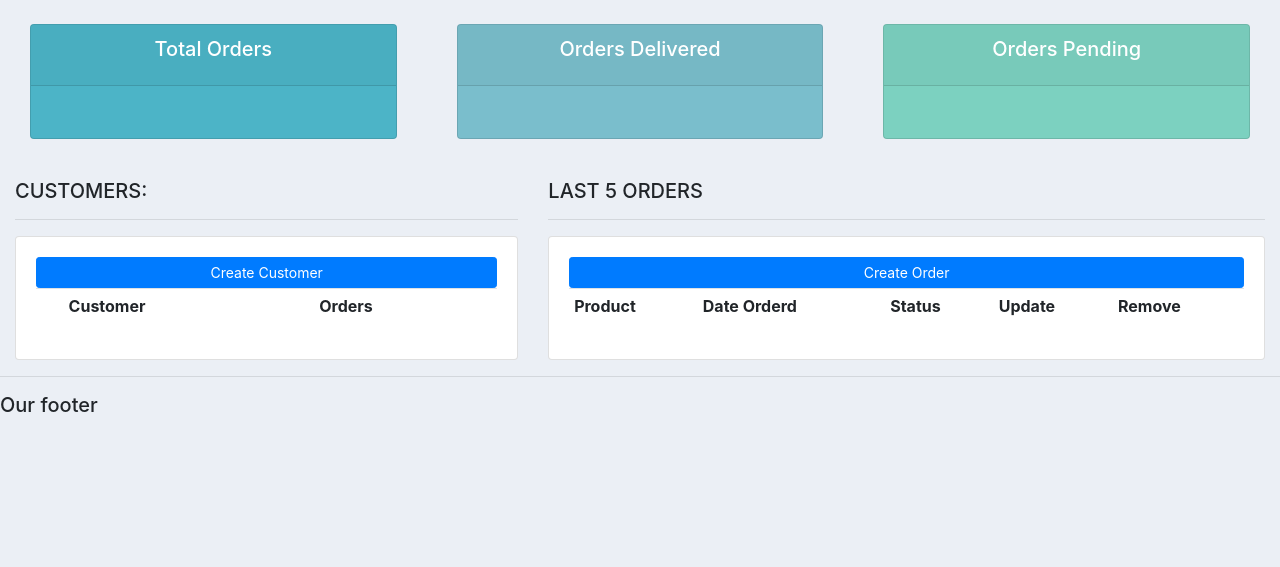
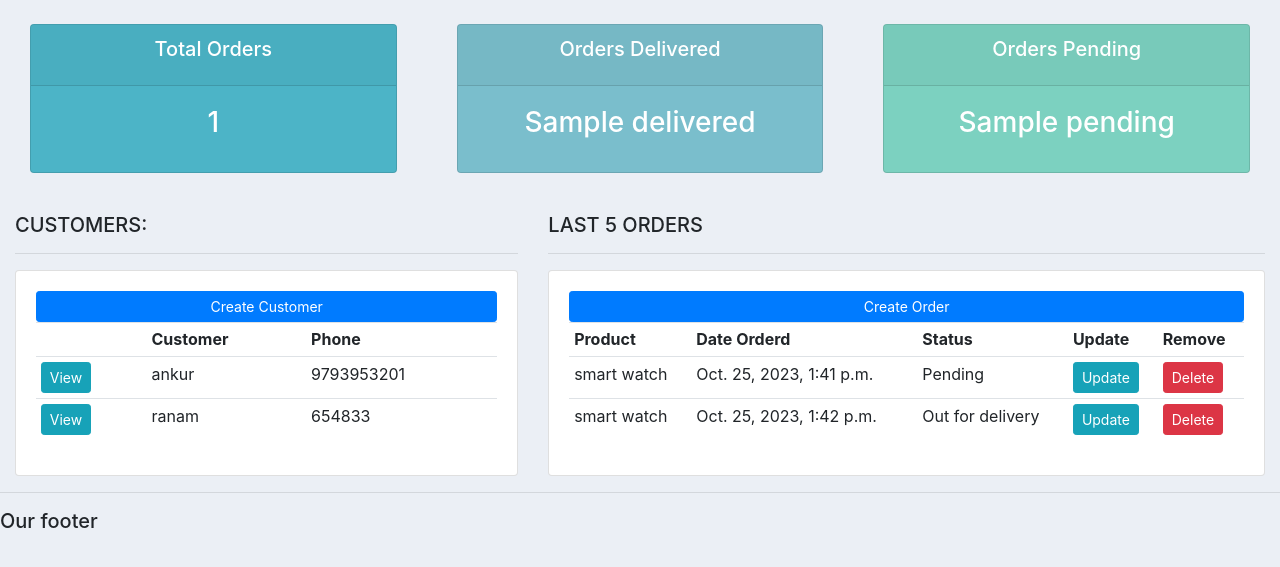
Before and after one commit to AnkurKumarShukla/crm, a Django app: template accounts/templates/accounts/dashboard.html in a window 1280 px wide. Shown: the part 56-623 px from the top of the page. Run offline with Django 4.2, Linux system fonts and the light colour scheme; data comes from the database, SQL or seed files in the repository; both versions use the stored data as it was after the commit; the template is opened without the code that fills it: values that come from a table or form of the project are taken from there, most other values are stand-ins (such as "Sample title", 1, 10 or a date in 2020); lists and menus that the app fills with data are empty; parts of the project's set-up code (start-up, migrations or seed data) failed here and were passed over; some libraries are stand-ins or nearby versions.

Commit message:
url routing & partial crud added

```diff
--- a/accounts/models.py
+++ b/accounts/models.py
@@ -1,3 +1,44 @@
 from django.db import models
 
 # Create your models here.
+class Customer(models.Model):
+    name = models.CharField(max_length=200,null=True)
+    phone = models.CharField(max_length=200,null=True)
+    email = models.CharField(max_length=200,null=True)
+    date_created= models.DateTimeField(auto_now_add=True, null=True)
+
+
+    def __str__(self):
+        return self.name
+
+class Product(models.Model):
+    CATEGORY=(('Indoor','Indoor'),('Out door','Out door'))
+    name=models.CharField(max_length=200,null=True)
+    price=models.FloatField(null=True)
+    category=models.CharField(max_length=200,null=True,choices=CATEGORY)
+    description=models.CharField(max_length=200,null=True,blank=True)
+    date_created= models.DateTimeField(auto_now_add=True, null=True)
+    def __str__(self):
+        return self.name
+
+class Tag(models.Model):
+    name = models.CharField(max_length=200,null=True)
+
+
+    def __str__(self):
+        return self.name
+
+class Order(models.Model):
+    STATUS= (
+      ('Pending','Pending'),
+      ('Out for delivery','Out for delivery'),
+      ('Delivered','Delivered'),
+        )
+
+
+    customer = models.ForeignKey(Customer,null=True,on_delete=models.SET_NULL)
+    product = models.ForeignKey(Product,null=True,on_delete=models.SET_NULL)
+
+    date_created=models.DateTimeField(auto_now_add=True,null=True)
+    status= models.CharField(max_length=200,null=True, choices=STATUS)
+    tag= models.ManyToManyField(Tag)
--- a/accounts/templates/accounts/dashboard.html
+++ b/accounts/templates/accounts/dashboard.html
@@ -16,9 +16,15 @@
 				<tr>
 					<th></th>
 					<th>Customer</th>
-					<th>Orders</th>
+					<th>Phone</th>
 				</tr>
-
+                 {% for customer in customer %}
+                       <tr>
+						<td><a class="btn btn-sm btn-info" href="{% url 'customer' customer.id %}">View</a></td>
+						<td>{{customer.name}}</td>
+						<td>{{customer.phone}}</td>
+					   </tr>
+				 {% endfor %}
 			</table>
 		</div>
 	</div>
@@ -27,7 +33,7 @@
 		<h5>LAST 5 ORDERS</h5>
 		<hr>
 		<div class="card card-body">
-			<a class="btn btn-primary  btn-sm btn-block" href="">Create Order</a>
+			<a class="btn btn-primary  btn-sm btn-block" href="{% url 'create_order' %}">Create Order</a>
 			<table class="table table-sm">
 				<tr>
 					<th>Product</th>
@@ -36,7 +42,18 @@
 					<th>Update</th>
 					<th>Remove</th>
 				</tr>
+				{% for order in orders %}
+				<tr>
+				<td>{{order.product}}</td>
+				 <td>{{order.date_created}}</td>
+				 <td>{{order.status}}</td>
+				 <td><a class="btn btn-sm btn-info" href="">Update</a></td>
 
+				 <td><a class="btn btn-sm btn-danger" href="">Delete</a></td>
+
+
+				</tr>
+		  {% endfor %}
 			</table>
 		</div>
 	</div>
--- a/accounts/templates/accounts/navbar.html
+++ b/accounts/templates/accounts/navbar.html
@@ -8,10 +8,10 @@
     <div class="collapse navbar-collapse" id="navbarNav">
       <ul class="navbar-nav">
         <li class="nav-item active">
-          <a class="nav-link" href="#">Dashboard</a>
+          <a class="nav-link" href="{% url 'home' %}">Dashboard</a>
         </li>
         <li class="nav-item">
-          <a class="nav-link" href="#">Products</a>
+          <a class="nav-link" href="{% url 'product' %}">Products</a>
         </li>
       </ul>
     </div>
--- a/accounts/templates/accounts/products.html
+++ b/accounts/templates/accounts/products.html
@@ -16,6 +16,12 @@
 							<th>Category</th>
 							<th>Price</th>
 						</tr>
+						{% for i in products %}
+						<tr><td>{{i.name}}</td>
+						<td>{{i.category}}</td>
+                        <td>{{i.price}}</td></tr>
+						{% endfor %}
+
 
 					</table>
 				</div>
--- a/accounts/templates/accounts/status.html
+++ b/accounts/templates/accounts/status.html
@@ -8,7 +8,7 @@
 			  		<h5 class="card-title">Total Orders</h5>
 			  	</div>
 			  	<div class="card-body">
-			    	<h3 class="card-title"></h3>
+			    	<h3 class="card-title">{{total_order}}</h3>
 			  	</div>
 			</div>
 		</div>
@@ -21,7 +21,7 @@
 			  		<h5 class="card-title">Orders Delivered</h5>
 			  	</div>
 			  	<div class="card-body">
-			    	<h3 class="card-title"></h3>
+			    	<h3 class="card-title">{{delivered}}</h3>
 			  	</div>
 			</div>
 		</div>
@@ -34,7 +34,7 @@
 			  		<h5 class="card-title">Orders Pending</h5>
 			  	</div>
 			  	<div class="card-body">
-			    	<h3 class="card-title"></h3>
+			    	<h3 class="card-title">{{pending}}</h3>
 			  	</div>
 			</div>
 		</div>
--- a/accounts/urls.py
+++ b/accounts/urls.py
@@ -5,9 +5,10 @@ from . import views
 
 urlpatterns = [
     path('admin/', admin.site.urls),
-    path('', views.home),
-    path('product/', views.product),
-    path('customer/', views.customer),
+    path('', views.home,name='home'),
+    path('product/', views.product,name='product'),
+    path('customer/<str:pk_text>/', views.customer,name ='customer'),
+    path('create_order/', views.create_order,name ='create_order'),
 
 
 ]
```
Also changed, not shown: accounts/admin.py (+6 -1 lines), accounts/forms.py (added, +7 -0 lines), accounts/templates/accounts/customer.html (+12 -4 lines), accounts/templates/accounts/order_form.html (added, +11 -0 lines), accounts/views.py (+42 -4 lines), accounts/migrations/0001_initial.py (added), accounts/migrations/0002_alter_customer_date_created.py (added), accounts/migrations/0003_order_product.py (added), accounts/migrations/0004_order_customer_order_product.py (added), accounts/migrations/0005_tag.py (added), accounts/migrations/0006_order_tag.py (added), accounts/migrations/0007_alter_product_description.py (added), db.sqlite3.
